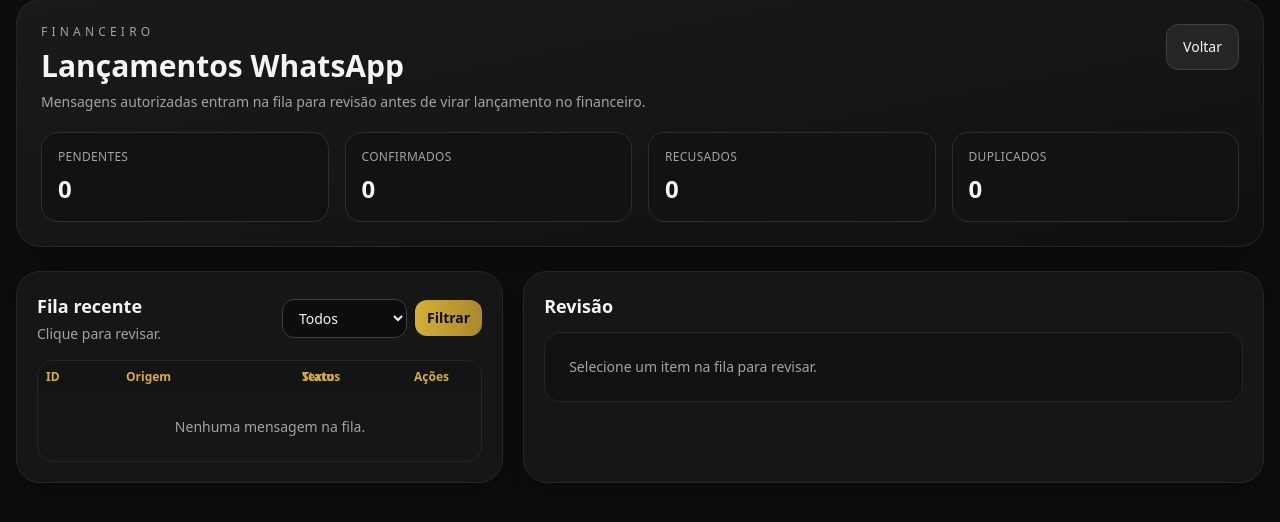
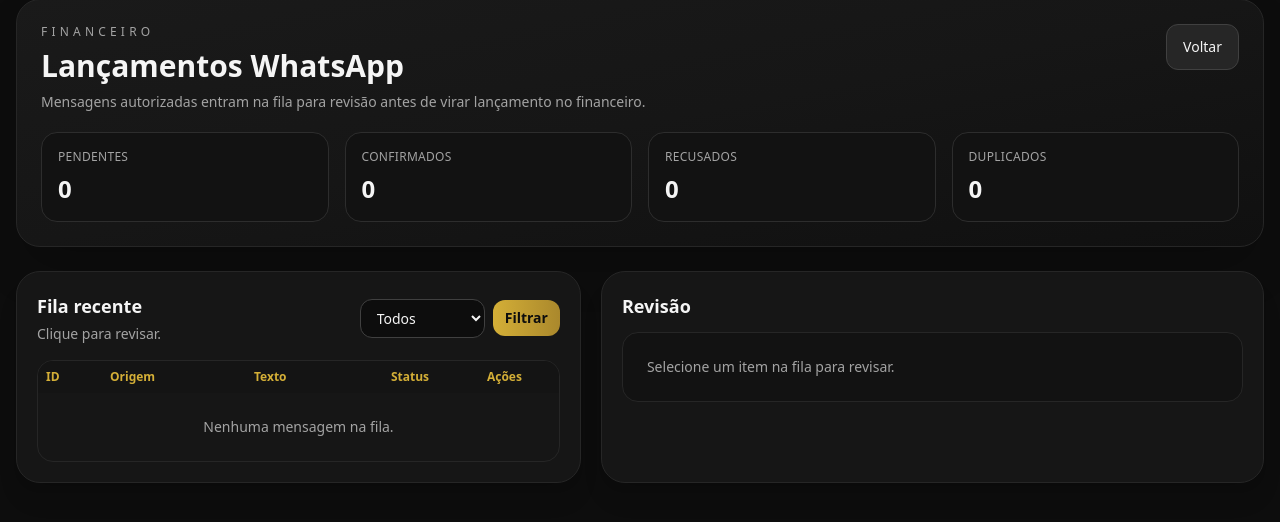
Before and after one commit to barbosaoeas/ofi7, a Django app: template templates/budgets/finance_whatsapp_queue.html in a window 1280 px wide. Shown: the part 104-626 px from the top of the page. Run offline with Django 5.2, Linux system fonts and the light colour scheme; the template is opened without the code that fills it, so the values that code supplies are empty; some libraries are stand-ins or nearby versions.

Commit message:
WhatsApp: ajustar proporção fila/revisão e manter texto

```diff
--- a/templates/budgets/finance_whatsapp_queue.html
+++ b/templates/budgets/finance_whatsapp_queue.html
@@ -2,7 +2,7 @@
 {% load l10n %}
 
 {% block title %}Lançamento WhatsApp | Controle Oficina{% endblock %}
-{% block main_class %}mx-auto max-w-7xl px-4 py-8{% endblock %}
+{% block main_class %}mx-auto max-w-screen-xl px-4 py-8{% endblock %}
 
 {% block content %}
   <div class='rounded-3xl border border-[#262626] bg-gradient-to-br from-[#1A1A1A] via-[#161616] to-[#101010] p-6 shadow-2xl'>
@@ -39,8 +39,8 @@
     </div>
   </div>
 
-  <div class='mt-6 grid grid-cols-1 gap-5 lg:grid-cols-5'>
-    <div class='lg:col-span-2 rounded-3xl border border-[#262626] bg-[#161616] p-5 shadow-xl'>
+  <div class='mt-6 flex flex-col gap-5 lg:flex-row'>
+    <div class='lg:w-[46%] rounded-3xl border border-[#262626] bg-[#161616] p-5 shadow-xl'>
       <div class='flex items-center justify-between gap-3'>
         <div>
           <h2 class='text-lg font-semibold text-[#F5F5F5]'>Fila recente</h2>
@@ -62,11 +62,11 @@
         <table class='w-full table-fixed text-left text-sm'>
           <thead class='bg-[#141414] text-[#D4AF37]'>
             <tr>
-              <th class='w-20 px-2 py-2 text-xs font-semibold'>ID</th>
-              <th class='w-44 px-2 py-2 text-xs font-semibold'>Origem</th>
+              <th class='w-16 px-2 py-2 text-xs font-semibold'>ID</th>
+              <th class='w-36 px-2 py-2 text-xs font-semibold'>Origem</th>
               <th class='px-2 py-2 text-xs font-semibold'>Texto</th>
-              <th class='w-28 px-2 py-2 text-xs font-semibold'>Status</th>
-              <th class='w-24 px-2 py-2 text-xs font-semibold'>Ações</th>
+              <th class='w-24 px-2 py-2 text-xs font-semibold'>Status</th>
+              <th class='w-20 px-2 py-2 text-xs font-semibold'>Ações</th>
             </tr>
           </thead>
           <tbody class='divide-y divide-[#262626] text-[#F5F5F5]'>
@@ -77,10 +77,10 @@
                 </td>
                 <td class='px-2 py-2 align-top'>
                   <div class='text-xs text-[#A3A3A3]'>{{ item.sender_name|default:"" }}</div>
-                  <div class='text-sm'>{{ item.sender_phone }}</div>
+                  <div class='text-xs'>{{ item.sender_phone }}</div>
                 </td>
                 <td class='px-2 py-2 align-top'>
-                  <div class='line-clamp-2 break-words text-sm text-[#E5E5E5]'>{{ item.message_text }}</div>
+                  <div class='line-clamp-4 break-words text-sm text-[#E5E5E5]'>{{ item.message_text }}</div>
                 </td>
                 <td class='px-2 py-2 align-top'>
                   <span class='rounded-full border border-[#404040] bg-[#0D0D0D] px-3 py-1 text-xs uppercase tracking-wide'>{{ item.get_status_display }}</span>
@@ -114,7 +114,7 @@
       </div>
     </div>
 
-    <div class='lg:col-span-3 rounded-3xl border border-[#262626] bg-[#161616] p-5 shadow-xl'>
+    <div class='lg:w-[54%] rounded-3xl border border-[#262626] bg-[#161616] p-5 shadow-xl'>
       <h2 class='text-lg font-semibold text-[#F5F5F5]'>Revisão</h2>
       {% if review_item %}
         <div class='mt-3 rounded-2xl border border-[#262626] bg-[#121212]/90 p-4'>
```
